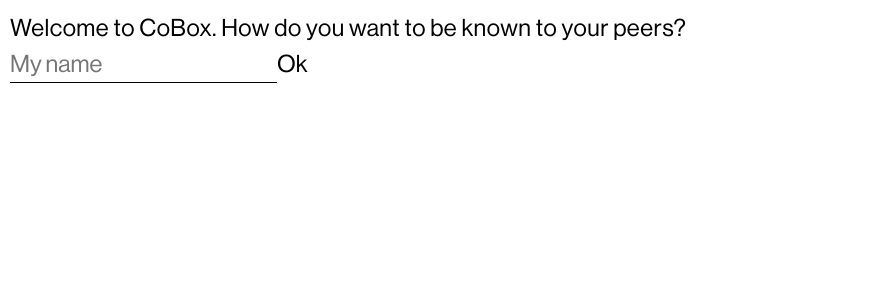
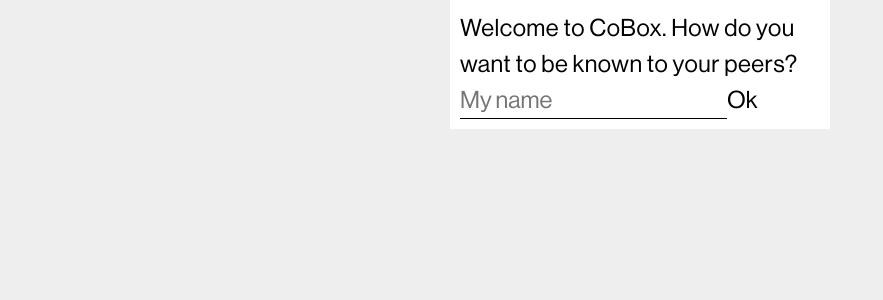
Before and after one commit to coboxcoop/ui, a Vue app: page / in a window 1280 px wide. Shown: the top 300 px of the page, without its empty margins (0-883 px from the left). Built offline with nearby package versions, Linux system fonts and the light colour scheme; no server answers.

Commit message:
Restrain app size

```diff
--- a/src/App.vue
+++ b/src/App.vue
@@ -15,9 +15,12 @@ export default {
 <style lang="scss" scoped>
 #app {
   padding: 1rem;
-  min-height: 100vh;
   display: flex;
   flex-direction: column;
+  background: white;
+  margin: auto;
+  width: 100%;
+  max-width: 38rem;
 }
 </style>
 
--- a/src/global.scss
+++ b/src/global.scss
@@ -19,6 +19,10 @@ body {
   font-family: 'Neue Haas Grotesk', sans-serif;
   letter-spacing: 0.02em;
   line-height: 1.5;
+  background: #eee;
+  display: flex;
+  align-items: center;
+  justify-content: center;
 }
 sup {
   font-size: 60%;
```
